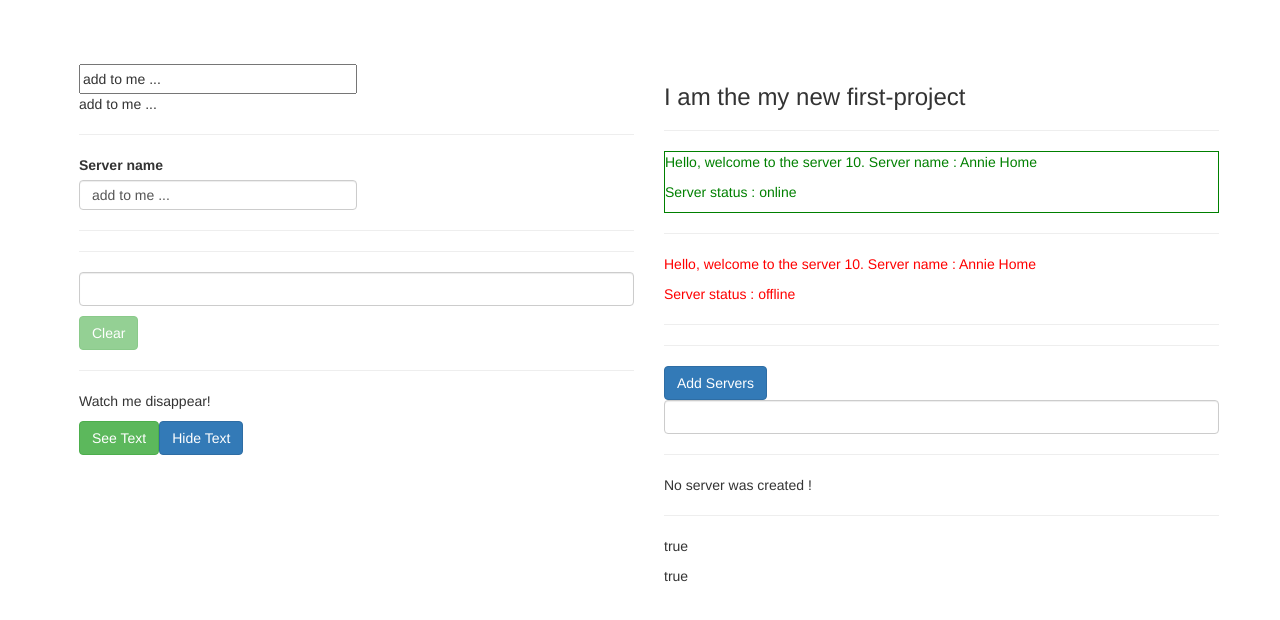
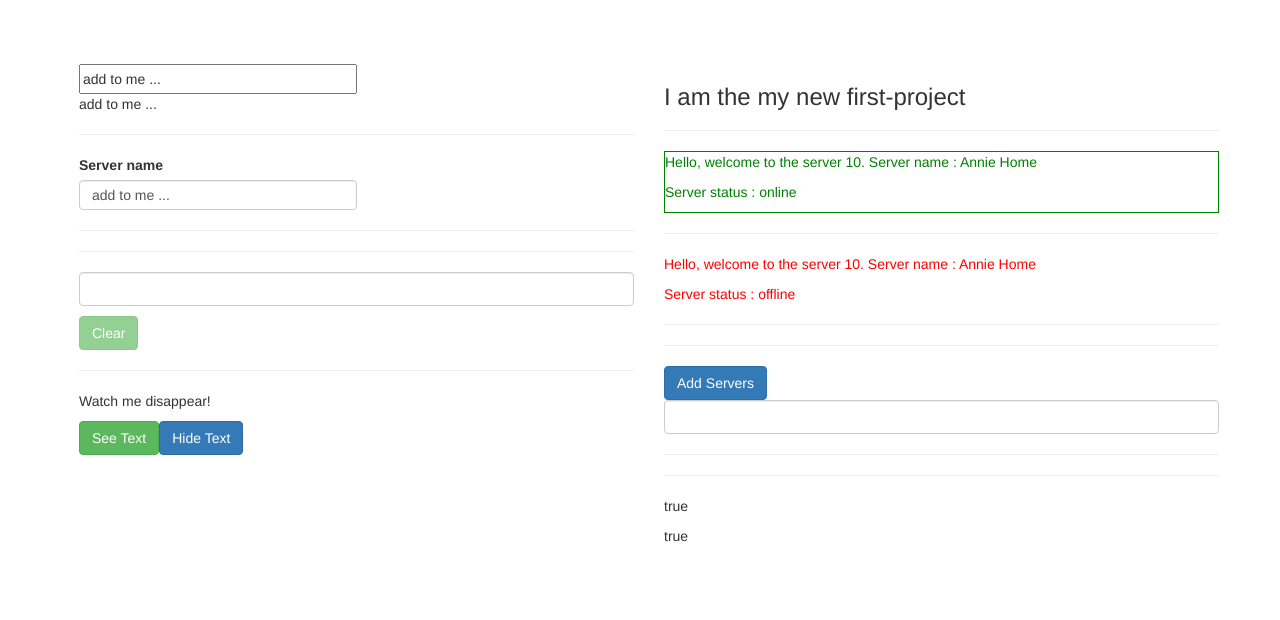
Before and after one commit to anniechakraborty/first-project, an Angular app: page / in a window 1280 px wide. Shown: the top 620 px of the page. Built offline with nearby package versions, Linux system fonts and the light colour scheme.

Commit message:
using structural directive ngFor in serversComponent

```diff
--- a/src/app/servers/servers.component.html
+++ b/src/app/servers/servers.component.html
@@ -14,7 +14,12 @@
 </button>
 <input type="text" class="form-control" [(ngModel)]="serverName">
 <hr>
-<p>
+<!-- using structural directive ngFor which adds or HTML elements in the DOM based on the number of
+    elements in the array (here serversCreated). the number of elements in this array is increased every time
+    the above button is clicked (as it calls onServerCreation() function where we have added the push logic
+    to push elements in the array).
+ -->
+<p *ngFor="let server of serversCreated">
     {{ serverCreationStatus }}
 </p>
 <!-- property binding Vs string interpolation -->
--- a/src/app/servers/servers.component.ts
+++ b/src/app/servers/servers.component.ts
@@ -11,6 +11,7 @@ export class ServersComponent implements OnInit {
   allowNewServer = false;
   serverCreationStatus = "No server was created !";
   serverName = "";
+  serversCreated = [];
   constructor(){
     setTimeout( ()=> {
       this.allowNewServer = true;
@@ -22,6 +23,7 @@ export class ServersComponent implements OnInit {
   }
 
   onServerCreation(){
+    this.serversCreated.push(this.serverName);
     this.serverCreationStatus = 'New server was created! The name is : ' + this.serverName;
   }
 }
```
